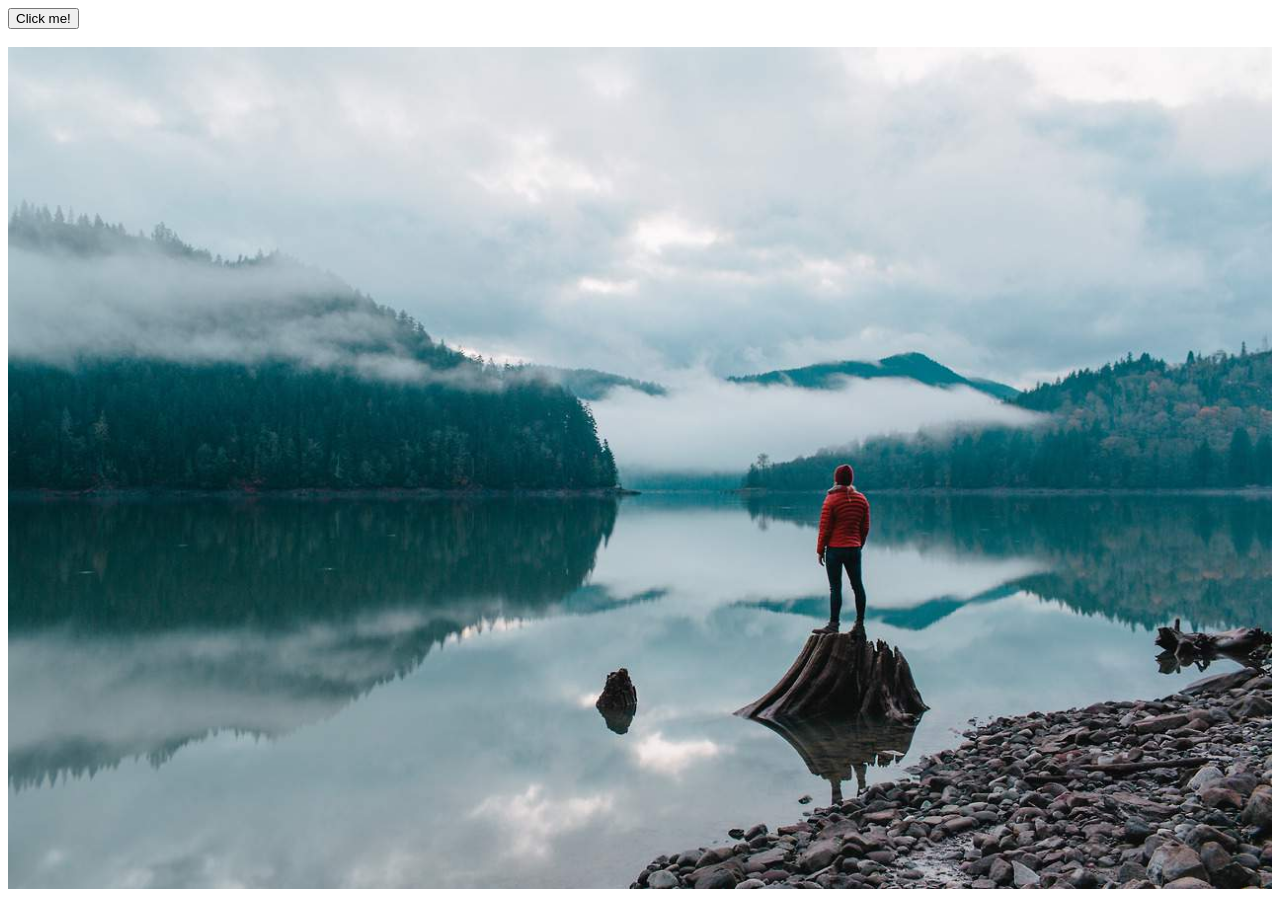
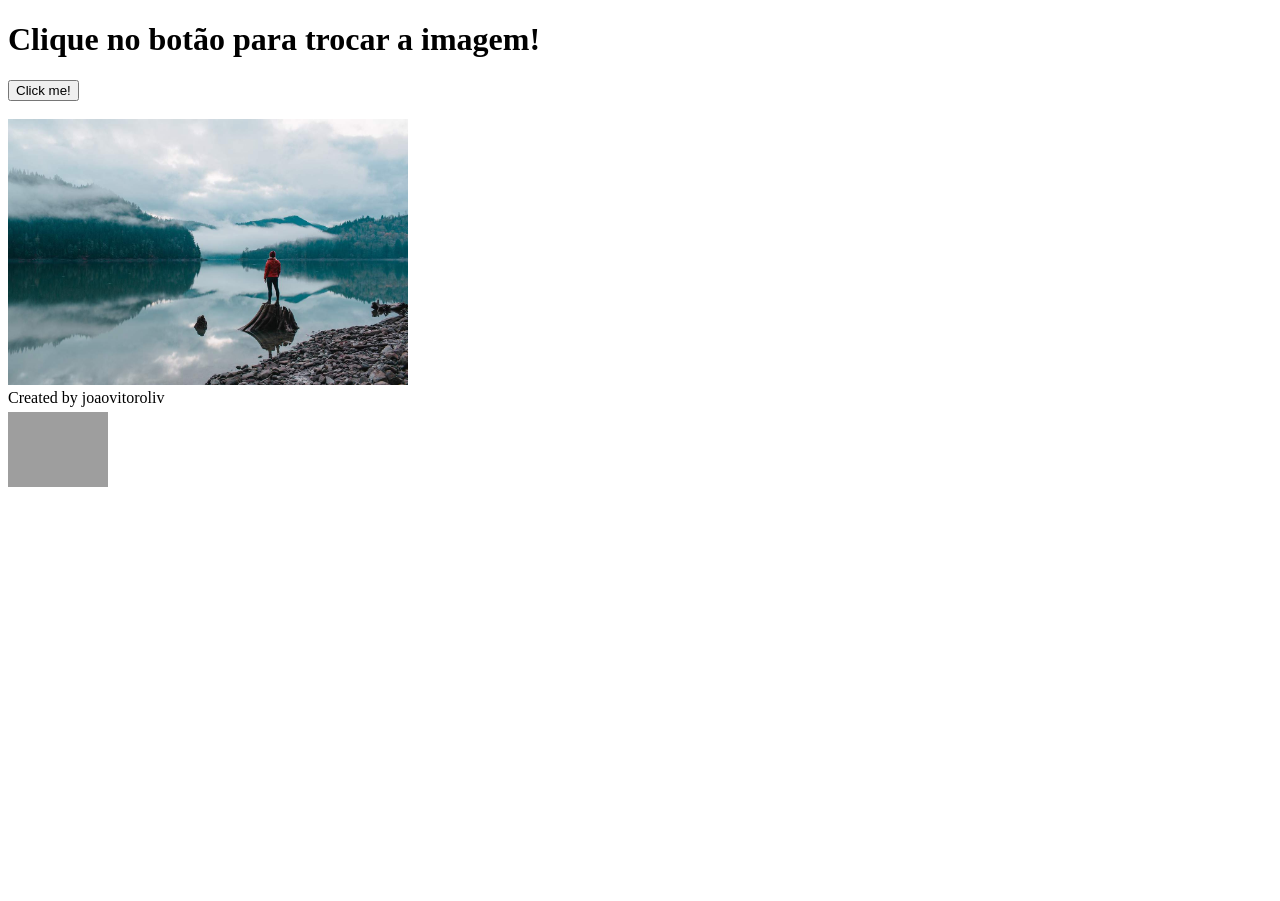
Before and after one commit to joaovitoroliv/change-image, a plain HTML site: page index.html in a window 1280 px wide. After the commit the page ends 800 px from the top, so only its background shows below. Drawn offline with Linux system fonts and the light colour scheme; grey boxes are pictures that could not be loaded.

Commit message:
Segundo commit

```diff
--- a/index.html
+++ b/index.html
@@ -9,7 +9,11 @@
   </head>
 
   <body>
+    <h1>Clique no botão para trocar a imagem!</h1>
     <button>Click me!</button><br><br>
     <img src="exemplo1.jpg" alt="">
+    <footer>Created by joaovitoroliv</footer>
+    <a className="github" href="https://github.com/joaovitoroliv/tarefaA09-javascript" target="_blank"><img class="github"src="https://img.shields.io/badge/GitHub-100000?style=for-the-badge&logo=github&logoColor=white" target="_blank"/></a>
+
   </body>
 </html>
--- a/style.css
+++ b/style.css
@@ -1,3 +1,11 @@
 img {
-    width: 100%;
+    width: 400px;
 }
+
+.github {
+    width: 100px;
+}
+
+footer {
+    margin-bottom: 5px;
+}
```
